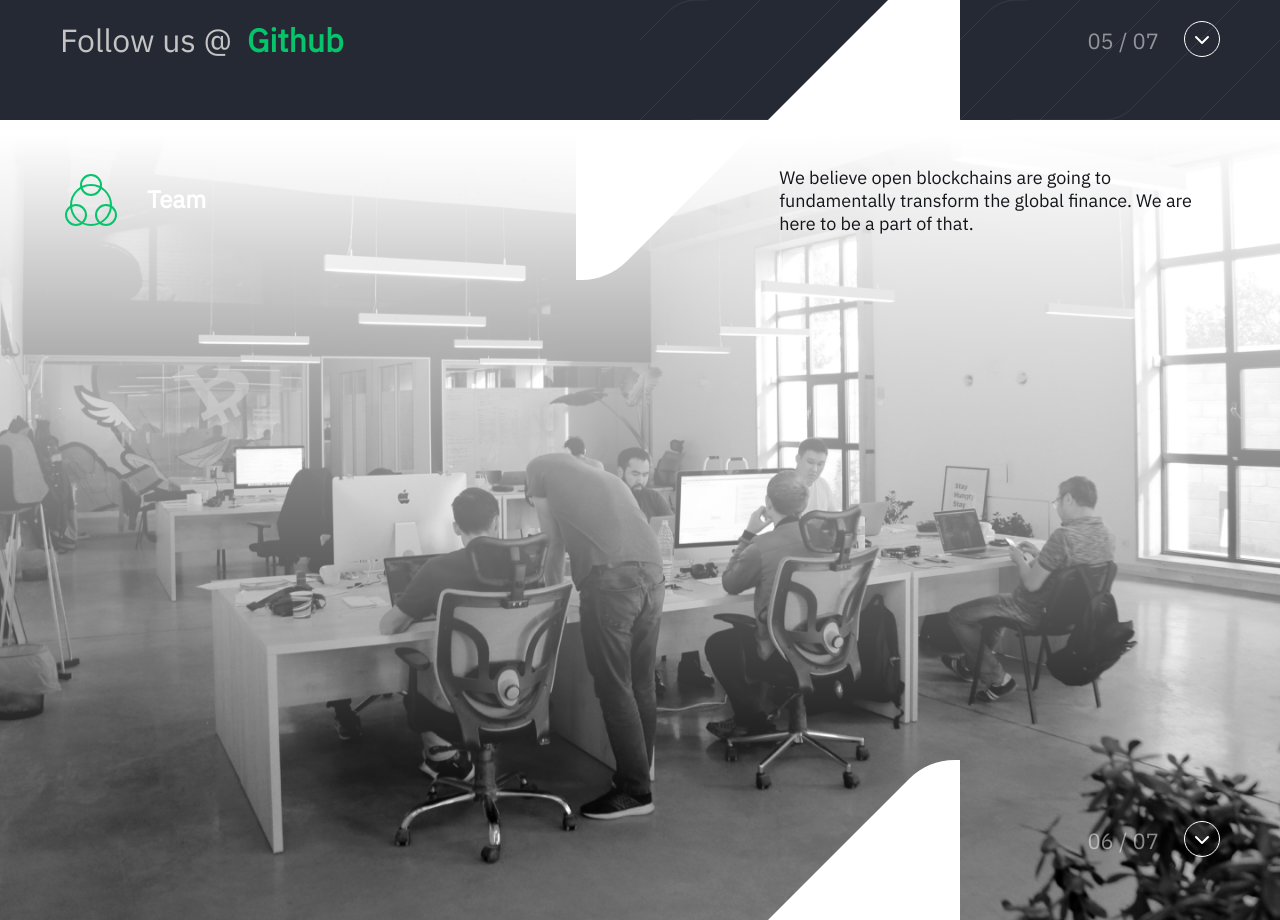
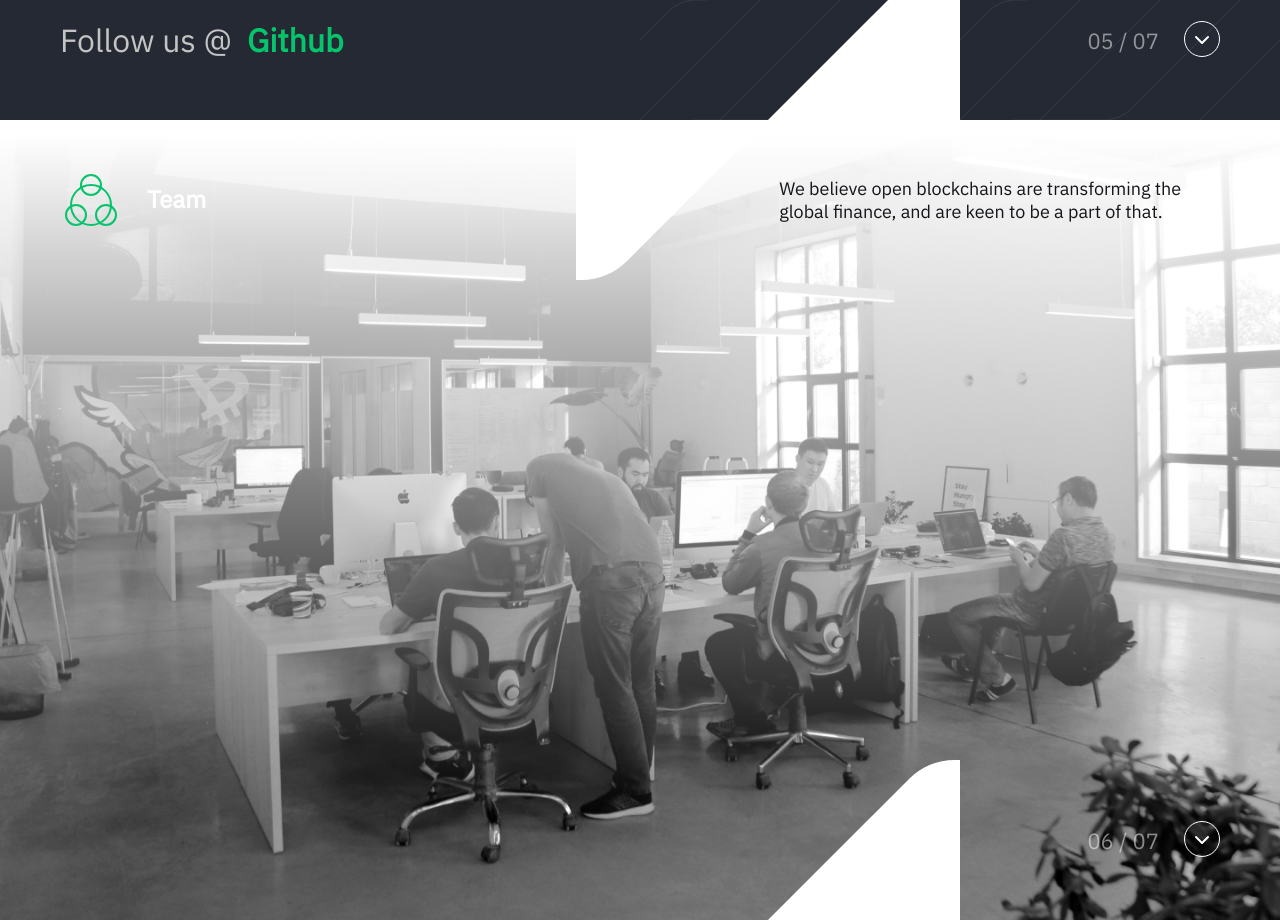
Before and after one commit to horizontalsystems/horizontalsystems.github.io, a React (Create React App) app: page / in a window 1280 px wide. Shown: the part 3880-4800 px from the top of the page. Built offline with nearby package versions, Linux system fonts and the light colour scheme.

Commit message:
Minor text edit

```diff
--- a/src/components/Team/Team.js
+++ b/src/components/Team/Team.js
@@ -23,7 +23,7 @@ function Team() {
               </div>
             </div>
             <div className="Edge-content-end Edge-content-end-text color-dark">
-              We believe open blockchains are going to fundamentally transform the global finance. We are here to be a part of that.
+              We believe open blockchains are transforming the global finance, and are keen to be a part of that.
             </div>
           </div>
         </Container>
```
